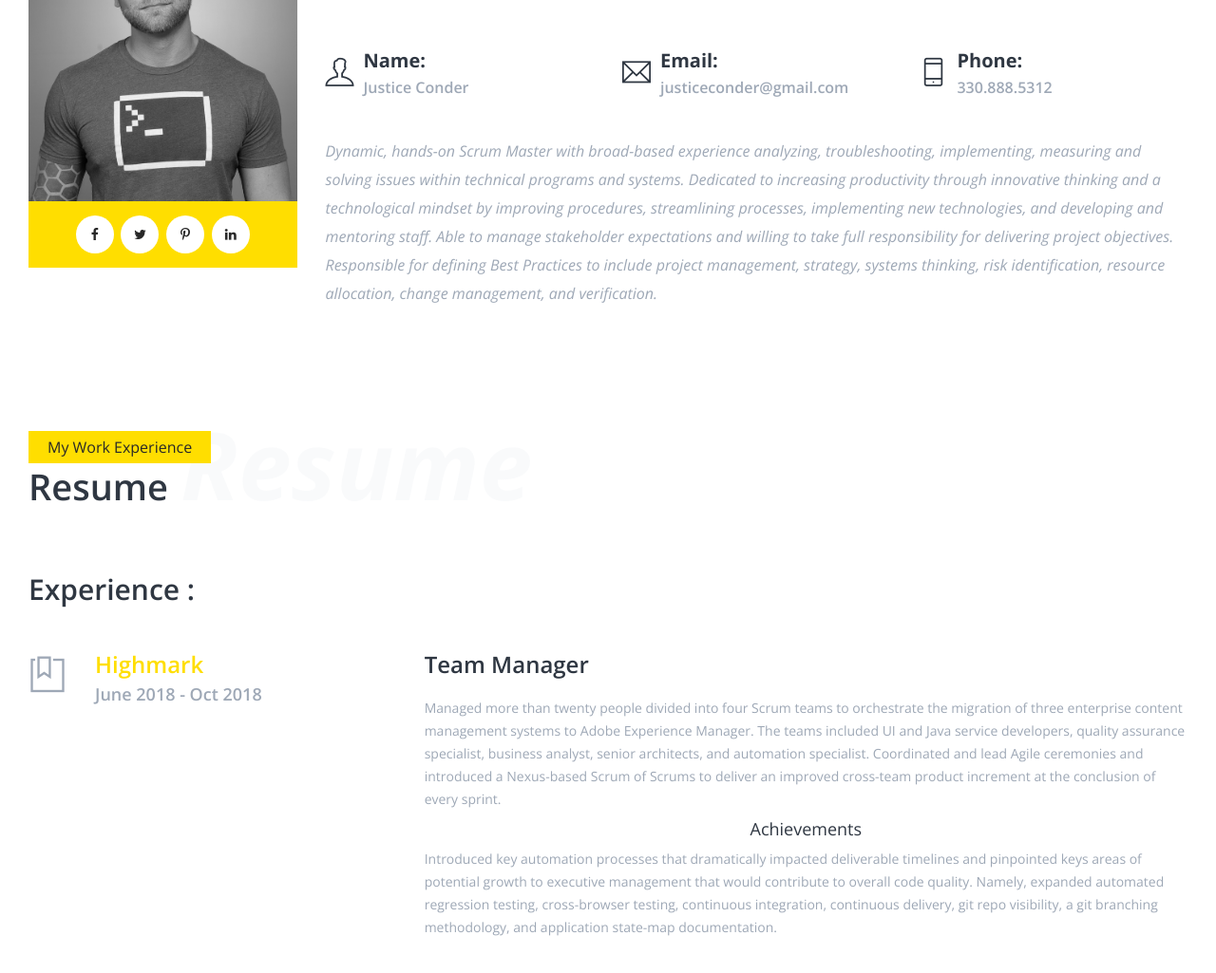
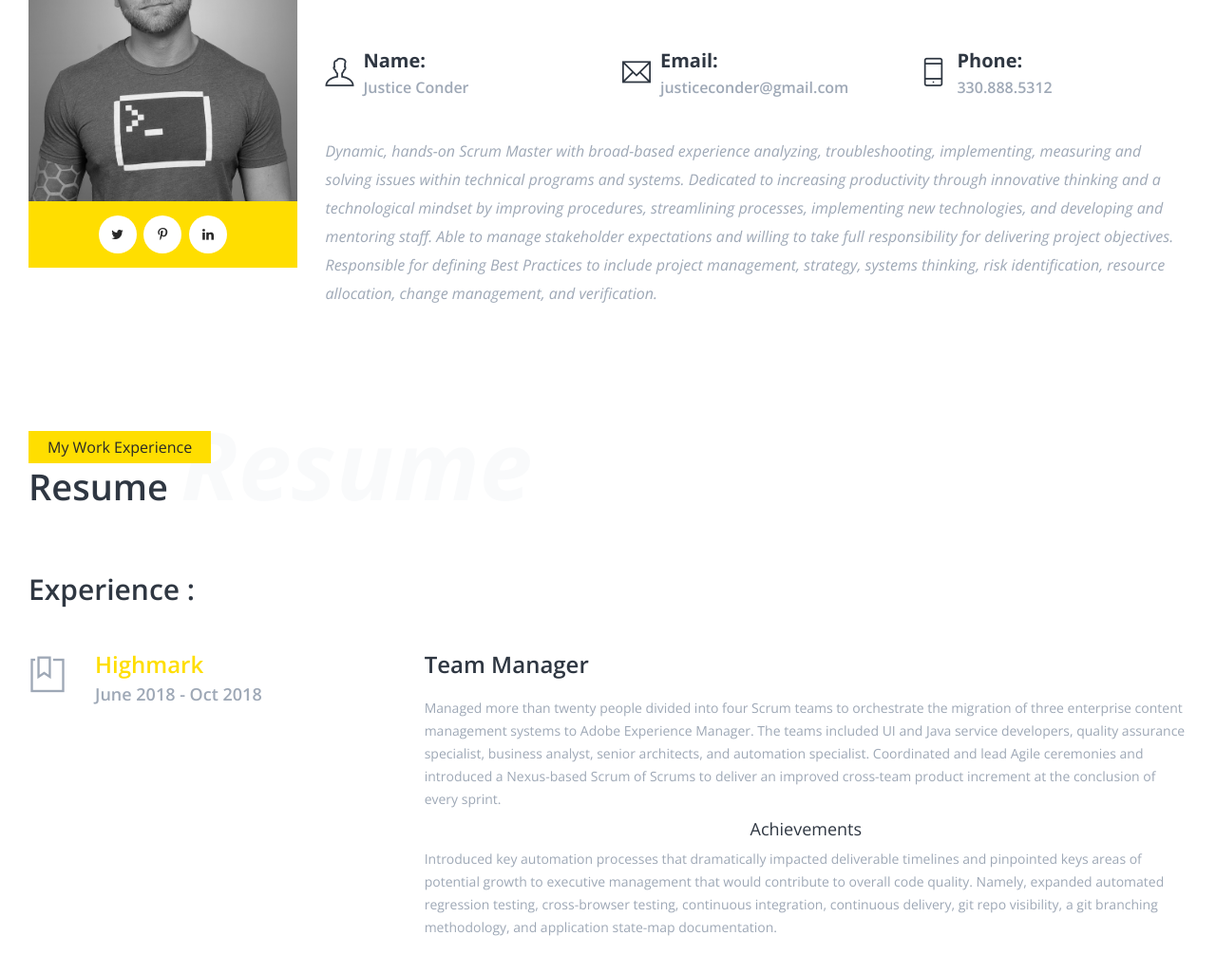
Before and after one commit to singularityhacker/Justice-Conder, a plain HTML site: page index.html in a window 1280 px wide. Shown: the part 760-1785 px from the top of the page at 95% size. Drawn offline with nearby package versions, Linux system fonts and the light colour scheme; some packages are replaced by stand-ins of ours.

Commit message:
Remove FB link

```diff
--- a/index.html
+++ b/index.html
@@ -151,7 +151,6 @@
    	   </div>
    	   <div class="about-social">
    	   	 <ul>
-   	   	  <li><a href="https://www.facebook.com/singularityhacker/" target="_blank"><i class="fa fa-facebook"></i></a></li>
           <li><a href="https://twitter.com/singularityhack" target="_blank"><i class="fa fa-twitter"></i></a></li>
           <li><a href="https://www.pinterest.com/decimal/singularity-hacker/" target="_blank"><i class="fa fa-pinterest-p"></i> </a></li>
           <li><a href="https://www.linkedin.com/in/justiceconder" target="_blank"><i class="fa fa-linkedin"></i> </a></li>
```
